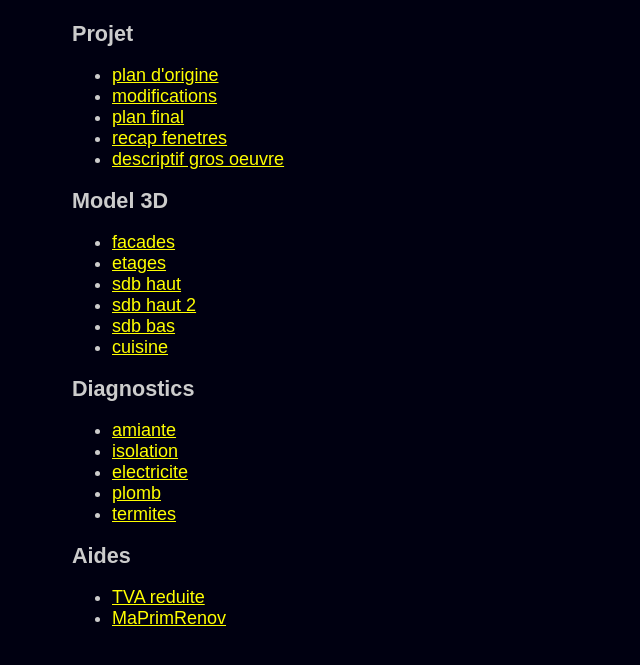
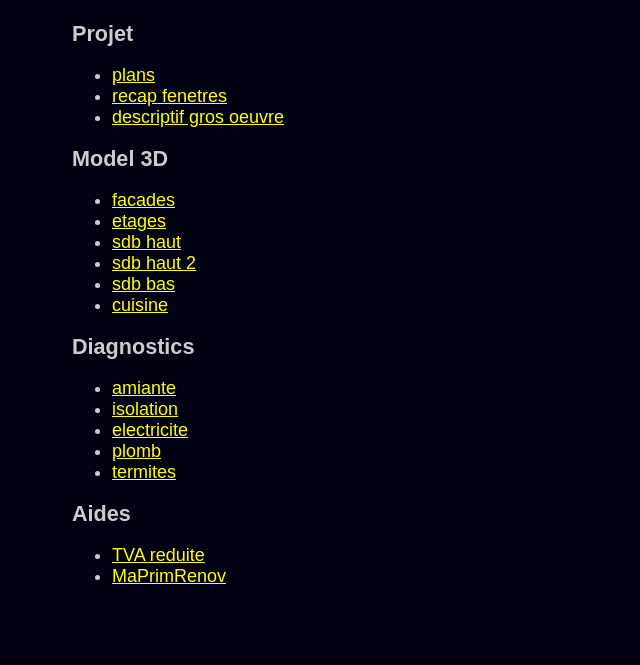
Before and after one commit to droub/latirasse, a plain HTML site: page index.html in a window 1280 px wide. Shown: the part 117-782 px from the top of the page, without its empty margins (0-640 px from the left). Drawn offline with Linux system fonts and the light colour scheme.

Commit message:
Plans plus precis

```diff
--- a/index.html
+++ b/index.html
@@ -14,9 +14,7 @@
   <h1> La tirasse </h1>
   <h2> Projet </h2>
   <ul>
-  <li><a href="plan.pdf">plan d'origine</a></li>
-  <li><a href="plan_modif.pdf">modifications</a></li>
-  <li><a href="plan_final.pdf">plan final</a></li>
+  <li><a href="plans.pdf">plans</a></li>
   <li><a href="fenetres.html">recap fenetres</a></li>
   <li><td><a href="travaux.html">descriptif gros oeuvre</a></li>
   </ul>
```
Also changed, not shown: 1 other file.
